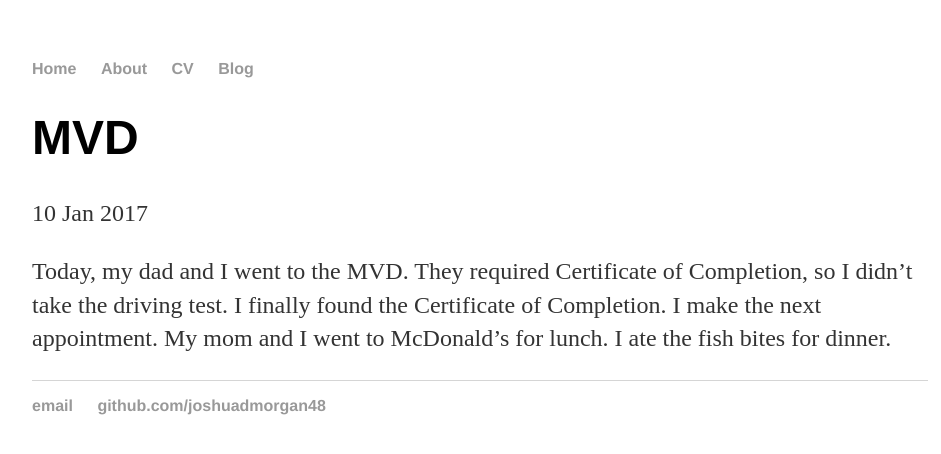
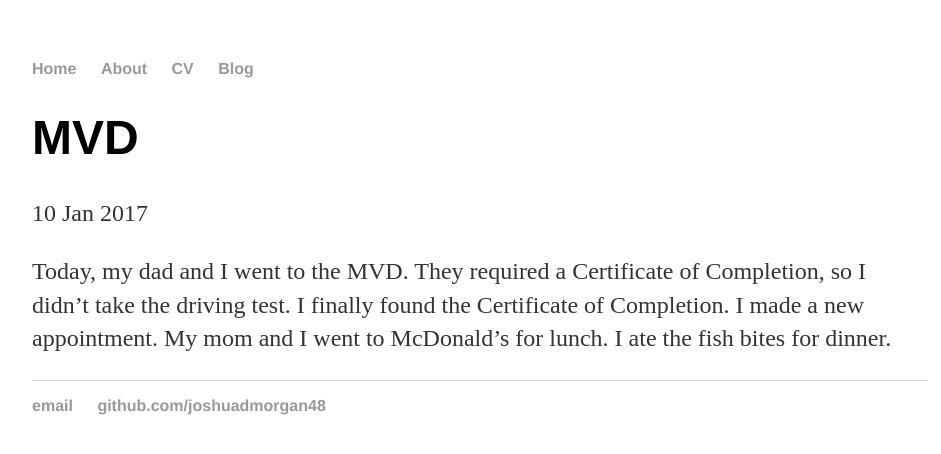
Before and after one commit to joshuadmorgan48/joshuadmorgan48.github.io, a Jekyll site: the page built from _posts/2017-01-10-mvd-post.md, in a window 1280 px wide. Shown: the top 454 px of the page, without its empty margins (160-1101 px from the left). Built offline with Jekyll 4.4.1, drawn with Linux system fonts in a browser that asks for light colours.

Commit message:
Update 2017-01-10-mvd-post.md

```diff
--- a/_posts/2017-01-10-mvd-post.md
+++ b/_posts/2017-01-10-mvd-post.md
@@ -4,4 +4,4 @@ title: MVD
 date: 2017-01-10
 ---
 
-Today, my dad and I went to the MVD. They required Certificate of Completion, so I didn't take the driving test. I finally found the Certificate of Completion. I make the next appointment. My mom and I went to McDonald's for lunch. I ate the fish bites for dinner.
+Today, my dad and I went to the MVD. They required a Certificate of Completion, so I didn't take the driving test. I finally found the Certificate of Completion. I made a new appointment. My mom and I went to McDonald's for lunch. I ate the fish bites for dinner.
```
